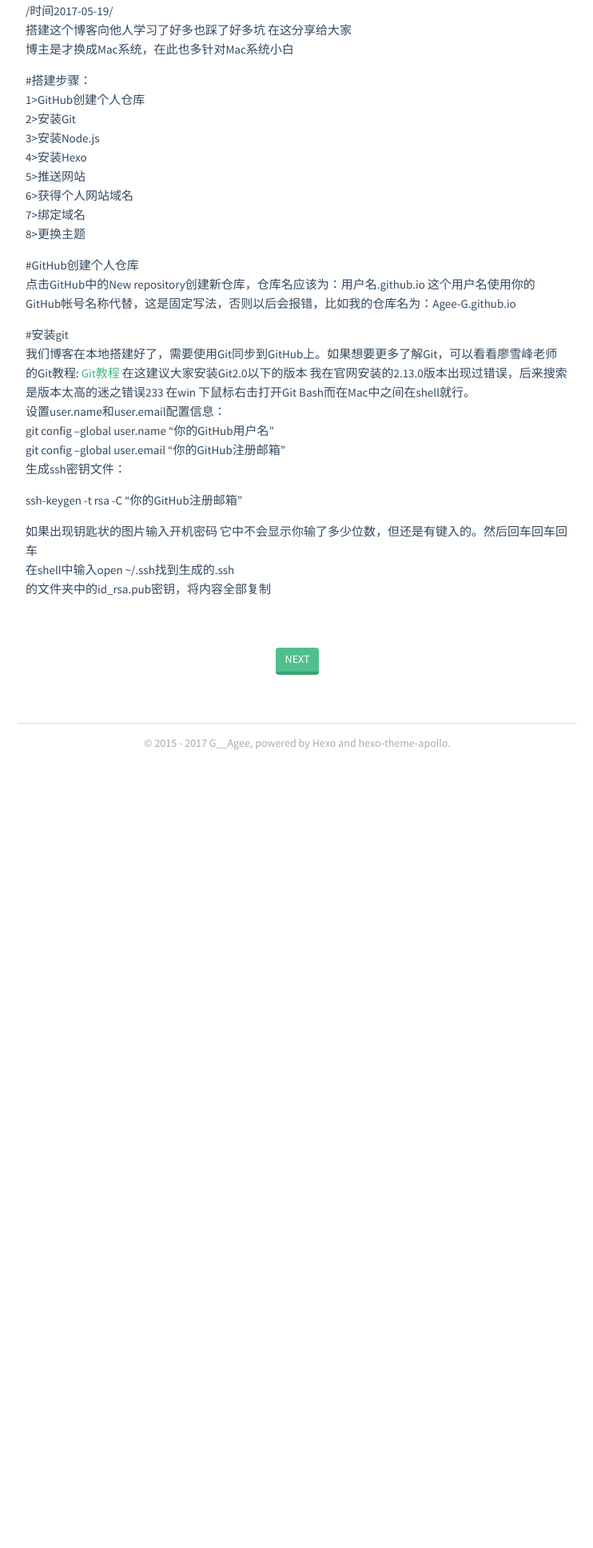
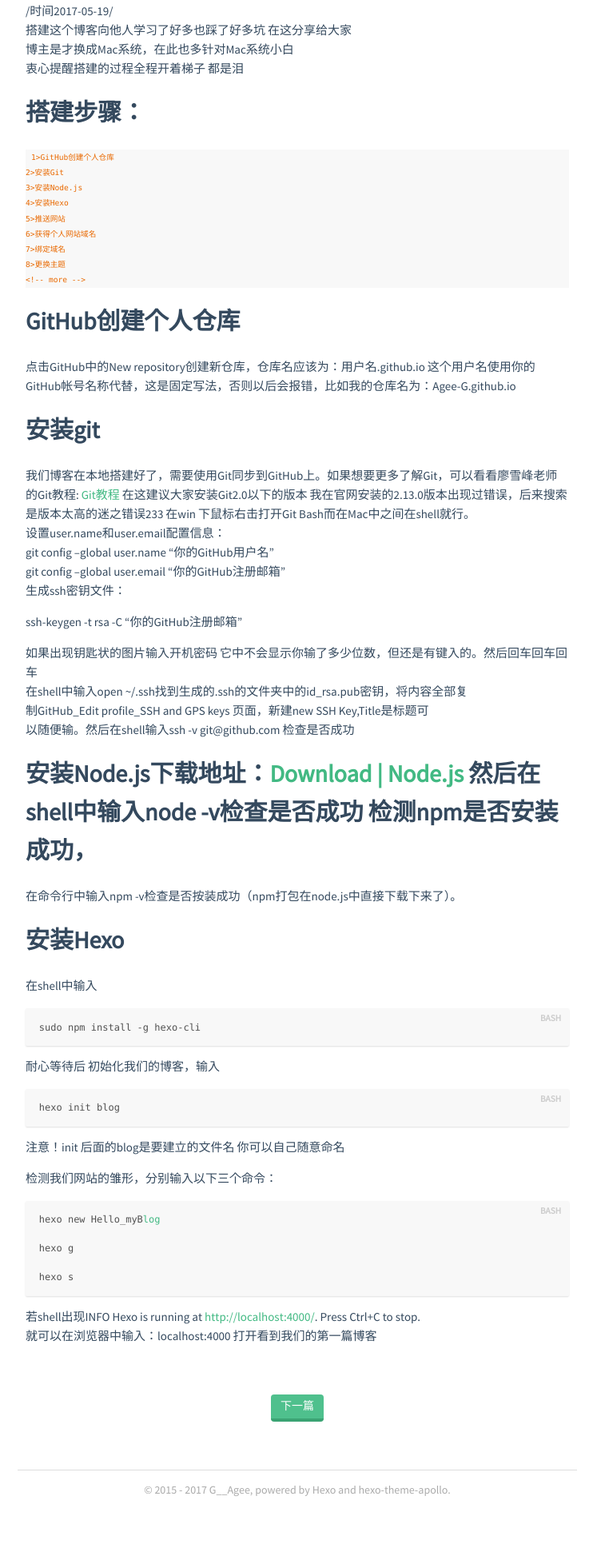
Before and after one commit to Agee-G/Agee-G.github.io, a plain HTML site: page 2017/05/19/Hexo-Github-for-Mac/index.html in a window 1280 px wide. Shown: the part 253-2189 px from the top of the page at 80% size, without its empty margins (268-1010 px from the left). Before the commit the page ends 1255 px from the top, so only its background shows below. Drawn offline with nearby package versions, Linux system fonts and the light colour scheme; some packages are replaced by stand-ins of ours; a script that the page names is missing.

Commit message:
Site updated: 2017-05-20 00:14:22

```diff
--- a/2017/05/19/Hexo-Github-for-Mac/index.html
+++ b/2017/05/19/Hexo-Github-for-Mac/index.html
@@ -1,10 +1,24 @@
-<!DOCTYPE html><html><head><meta charset="utf-8"><meta name="X-UA-Compatible" content="IE=edge"><title> Hexo+Github for Mac搭建教程 · Agee</title><meta name="description" content="Hexo+Github for Mac搭建教程 - G__Agee"><meta name="viewport" content="width=device-width, initial-scale=1"><link rel="icon" href="/favicon.png"><link rel="stylesheet" href="/css/apollo.css"><link rel="search" type="application/opensearchdescription+xml" href="http://yoursite.com/atom.xml" title="Agee"></head><body><div class="wrap"><header><a href="/" class="logo-link"><img src="/favicon.png" alt="logo"></a><ul class="nav nav-list"><li class="nav-list-item"><a href="/" target="_self" class="nav-list-link">BLOG</a></li><li class="nav-list-item"><a href="/archives/" target="_self" class="nav-list-link">ARCHIVE</a></li><li class="nav-list-item"><a href="http://weibo.com/3295202974" target="_blank" class="nav-list-link">WEIBO</a></li><li class="nav-list-item"><a href="https://github.com/Agee-G" target="_blank" class="nav-list-link">GITHUB</a></li><li class="nav-list-item"><a href="/atom.xml" target="_self" class="nav-list-link">RSS</a></li></ul></header><main class="container"><div class="post"><article class="post-block"><h1 class="post-title">Hexo+Github for Mac搭建教程</h1><div class="post-info">May 19, 2017</div><div class="post-content"><p>/时间2017-05-19/<br>搭建这个博客向他人学习了好多也踩了好多坑 在这分享给大家<br>博主是才换成Mac系统，在此也多针对Mac系统小白</p>
-<p>#搭建步骤：<br>      1&gt;GitHub创建个人仓库<br>      2&gt;安装Git<br>      3&gt;安装Node.js<br>      4&gt;安装Hexo<br>      5&gt;推送网站<br>      6&gt;获得个人网站域名<br>      7&gt;绑定域名<br>      8&gt;更换主题<br>      <a id="more"></a></p>
-<p> #GitHub创建个人仓库<br>点击GitHub中的New repository创建新仓库，仓库名应该为：用户名.github.io 这个用户名使用你的GitHub帐号名称代替，这是固定写法，否则以后会报错，比如我的仓库名为：Agee-G.github.io</p>
-<p>#安装git<br>我们博客在本地搭建好了，需要使用Git同步到GitHub上。如果想要更多了解Git，可以看看廖雪峰老师的Git教程: <a href="http://www.liaoxuefeng.com/wiki/0013739516305929606dd18361248578c67b8067c8c017b000" target="_blank" rel="external">Git教程</a> 在这建议大家安装Git2.0以下的版本 我在官网安装的2.13.0版本出现过错误，后来搜索是版本太高的迷之错误233 在win 下鼠标右击打开Git Bash而在Mac中之间在shell就行。<br>设置user.name和user.email配置信息：<br>git config –global user.name “你的GitHub用户名”<br>git config –global user.email “你的GitHub注册邮箱”<br>生成ssh密钥文件：</p>
+<!DOCTYPE html><html><head><meta charset="utf-8"><meta name="X-UA-Compatible" content="IE=edge"><title> Hexo+Github for Mac搭建教程 · Agee</title><meta name="description" content="Hexo+Github for Mac搭建教程 - G__Agee"><meta name="viewport" content="width=device-width, initial-scale=1"><link rel="icon" href="/favicon.png"><link rel="stylesheet" href="/css/apollo.css"><link rel="search" type="application/opensearchdescription+xml" href="http://yoursite.com/atom.xml" title="Agee"></head><body><div class="wrap"><header><a href="/" class="logo-link"><img src="/favicon.png" alt="logo"></a><ul class="nav nav-list"><li class="nav-list-item"><a href="/" target="_self" class="nav-list-link">BLOG</a></li><li class="nav-list-item"><a href="/archives/" target="_self" class="nav-list-link">ARCHIVE</a></li><li class="nav-list-item"><a href="http://weibo.com/3295202974" target="_blank" class="nav-list-link">WEIBO</a></li><li class="nav-list-item"><a href="https://github.com/Agee-G" target="_blank" class="nav-list-link">GITHUB</a></li><li class="nav-list-item"><a href="/atom.xml" target="_self" class="nav-list-link">RSS</a></li></ul></header><main class="container"><div class="post"><article class="post-block"><h1 class="post-title">Hexo+Github for Mac搭建教程</h1><div class="post-info">May 19, 2017</div><div class="post-content"><p>/时间2017-05-19/<br>搭建这个博客向他人学习了好多也踩了好多坑 在这分享给大家<br>博主是才换成Mac系统，在此也多针对Mac系统小白<br>衷心提醒搭建的过程全程开着梯子 都是泪</p>
+<h1 id="搭建步骤："><a href="#搭建步骤：" class="headerlink" title="搭建步骤："></a>搭建步骤：</h1><pre><code>1&gt;GitHub创建个人仓库
+2&gt;安装Git
+3&gt;安装Node.js
+4&gt;安装Hexo
+5&gt;推送网站
+6&gt;获得个人网站域名
+7&gt;绑定域名
+8&gt;更换主题
+&lt;!-- more --&gt;
+</code></pre><h1 id="GitHub创建个人仓库"><a href="#GitHub创建个人仓库" class="headerlink" title="GitHub创建个人仓库"></a>GitHub创建个人仓库</h1><p>点击GitHub中的New repository创建新仓库，仓库名应该为：用户名.github.io 这个用户名使用你的GitHub帐号名称代替，这是固定写法，否则以后会报错，比如我的仓库名为：Agee-G.github.io</p>
+<h1 id="安装git"><a href="#安装git" class="headerlink" title="安装git"></a>安装git</h1><p>我们博客在本地搭建好了，需要使用Git同步到GitHub上。如果想要更多了解Git，可以看看廖雪峰老师的Git教程: <a href="http://www.liaoxuefeng.com/wiki/0013739516305929606dd18361248578c67b8067c8c017b000" target="_blank" rel="external">Git教程</a> 在这建议大家安装Git2.0以下的版本 我在官网安装的2.13.0版本出现过错误，后来搜索是版本太高的迷之错误233 在win 下鼠标右击打开Git Bash而在Mac中之间在shell就行。<br>设置user.name和user.email配置信息：<br>git config –global user.name “你的GitHub用户名”<br>git config –global user.email “你的GitHub注册邮箱”<br>生成ssh密钥文件：</p>
 <p>ssh-keygen -t rsa -C “你的GitHub注册邮箱”</p>
-<p>如果出现钥匙状的图片输入开机密码 它中不会显示你输了多少位数，但还是有键入的。然后回车回车回车<br>在shell中输入open ~/.ssh找到生成的.ssh<br>的文件夹中的id_rsa.pub密钥，将内容全部复制</p>
-</div></article></div></main><footer><div class="paginator"><a href="/2017/05/19/hexo-d错误问题/" class="next">NEXT</a></div><div id="disqus_thread"></div><script>var disqus_shortname = 'seansun';
+<p>如果出现钥匙状的图片输入开机密码 它中不会显示你输了多少位数，但还是有键入的。然后回车回车回车<br>在shell中输入open ~/.ssh找到生成的.ssh的文件夹中的id_rsa.pub密钥，将内容全部复<br>制GitHub_Edit profile_SSH and GPS keys 页面，新建new SSH Key,Title是标题可<br>以随便输。然后在shell输入ssh -v git@github.com 检查是否成功</p>
+<h1 id="安装Node-js下载地址：Download-Node-js-然后在shell中输入node-v检查是否成功-检测npm是否安装成功，"><a href="#安装Node-js下载地址：Download-Node-js-然后在shell中输入node-v检查是否成功-检测npm是否安装成功，" class="headerlink" title="安装Node.js下载地址：Download | Node.js  然后在shell中输入node -v检查是否成功 检测npm是否安装成功，"></a>安装Node.js下载地址：<a href="https://nodejs.org/en/download/" target="_blank" rel="external">Download | Node.js</a>  然后在shell中输入node -v检查是否成功 检测npm是否安装成功，</h1><p>在命令行中输入npm -v检查是否按装成功（npm打包在node.js中直接下载下来了）。</p>
+<h1 id="安装Hexo"><a href="#安装Hexo" class="headerlink" title="安装Hexo"></a>安装Hexo</h1><p>在shell中输入<br><figure class="highlight bash"><table><tr><td class="gutter"><pre><div class="line">1</div></pre></td><td class="code"><pre><div class="line">sudo npm install -g hexo-cli</div></pre></td></tr></table></figure></p>
+<p>耐心等待后 初始化我们的博客，输入<br><figure class="highlight bash"><table><tr><td class="gutter"><pre><div class="line">1</div></pre></td><td class="code"><pre><div class="line">hexo init blog</div></pre></td></tr></table></figure></p>
+<p>注意！init 后面的blog是要建立的文件名 你可以自己随意命名</p>
+<p>检测我们网站的雏形，分别输入以下三个命令：<br><figure class="highlight bash"><table><tr><td class="gutter"><pre><div class="line">1</div><div class="line">2</div><div class="line">3</div><div class="line">4</div><div class="line">5</div></pre></td><td class="code"><pre><div class="line">hexo new Hello_myB<span class="built_in">log</span></div><div class="line"></div><div class="line">hexo g</div><div class="line"></div><div class="line">hexo s</div></pre></td></tr></table></figure></p>
+<p>若shell出现INFO  Hexo is running at <a href="http://localhost:4000/" target="_blank" rel="external">http://localhost:4000/</a>. Press Ctrl+C to stop.<br>就可以在浏览器中输入：localhost:4000 打开看到我们的第一篇博客</p>
+</div></article></div></main><footer><div class="paginator"><a href="/2017/05/19/hexo-d错误问题/" class="next">下一篇</a></div><div id="disqus_thread"></div><script>var disqus_shortname = 'seansun';
 var disqus_identifier = '2017/05/19/Hexo-Github-for-Mac/';
 var disqus_title = 'Hexo+Github for Mac搭建教程';
 var disqus_url = 'http://yoursite.com/2017/05/19/Hexo-Github-for-Mac/';
--- a/sitemap.xml
+++ b/sitemap.xml
@@ -4,7 +4,7 @@
   <url>
     <loc>http://yoursite.com/2017/05/19/Hexo-Github-for-Mac/</loc>
 
-    <lastmod>2017-05-19T14:44:12.000Z</lastmod>
+    <lastmod>2017-05-19T16:13:35.000Z</lastmod>
 
   </url>
 
```
Also changed, not shown: 2017/05/17/HelloWorld/index.html (+1 -1 lines), 2017/05/17/hello-world/index.html (+1 -1 lines), 2017/05/19/hexo-d错误问题/index.html (+1 -1 lines), atom.xml (+23 -9 lines), index.html (+1 -2 lines).
